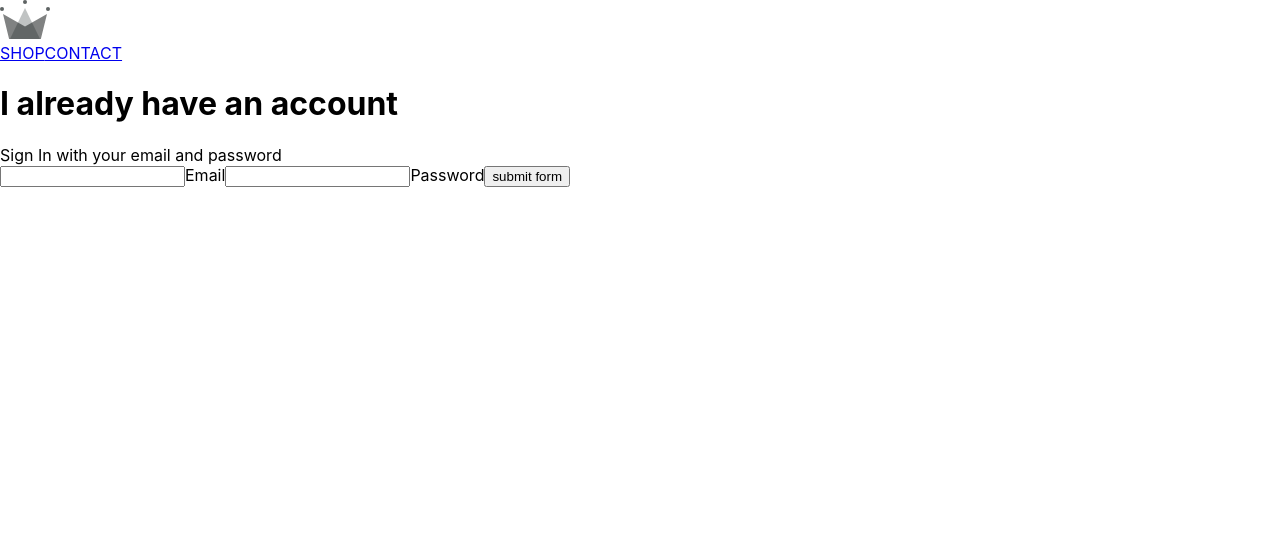
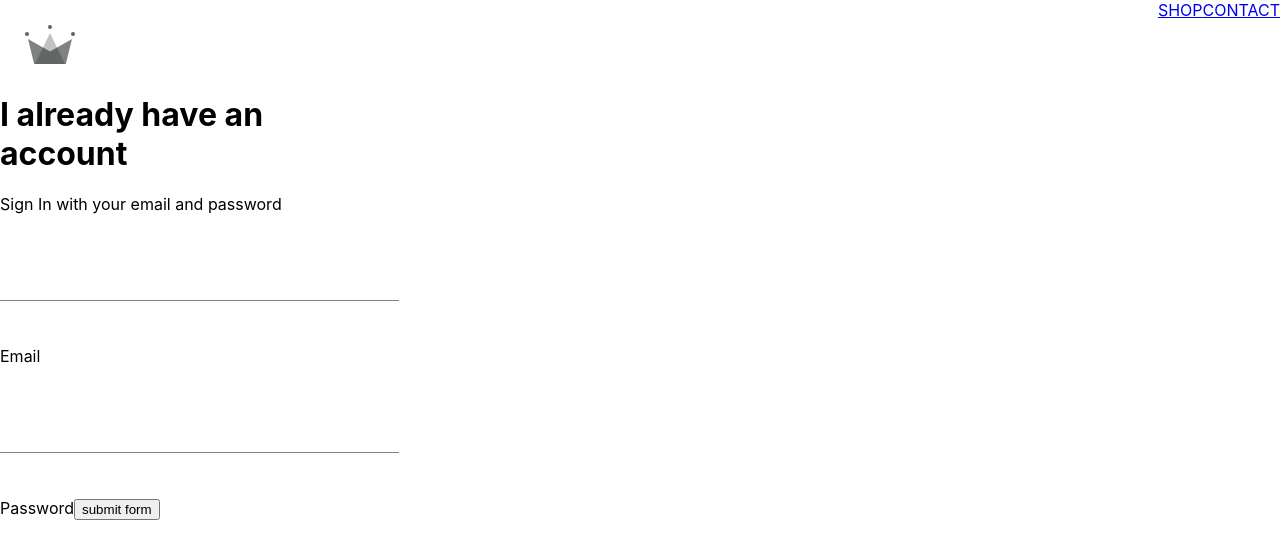
Before and after one commit to iqbalrafat/rares-clothing, a React (Create React App) app: page /SignIn in a window 1280 px wide. Shown: the top 558 px of the page. Built offline with nearby package versions, Linux system fonts and the light colour scheme; a web font is replaced by a local one.

Commit message:
[rares-clothing]--added Form-Input Component

```diff
--- /dev/null
+++ b/src/components/Form-Input/Form-Input.component.jsx
@@ -0,0 +1,25 @@
+import React from 'react'
+import './Form-Input.styles.scss'
+
+function FormInput({name,type,onChange,value,required,label}){
+return(
+  <div className="group">
+  <input className="form-input"
+      name={name}
+      type={type}
+      onChange={onChange}
+      value={value}
+      required={required}
+      />
+    {
+      label ?(
+        <label className={`${value.length ? 'shrink': ' '} form-label`}>
+           {label}
+        </label>
+       ):null
+    }
+  </div>
+ )
+}
+
+export default FormInput;
--- /dev/null
+++ b/src/components/Form-Input/Form-Input.styles.scss
@@ -0,0 +1,54 @@
+$sub-color: grey;
+$main-color: black;
+
+@mixin shrinkLabel {
+  top: -14px;
+  font-size: 12px;
+  color: $main-color;
+}
+
+.group {
+  position: relative;
+  margin: 45px 0;
+
+  .form-input {
+    background: none;
+    background-color: white;
+    color: $sub-color;
+    font-size: 18px;
+    padding: 10px 10px 10px 5px;
+    display: block;
+    width: 100%;
+    border: none;
+    border-radius: 0;
+    border-bottom: 1px solid $sub-color;
+    margin: 25px 0;
+
+    &:focus {
+      outline: none;
+    }
+
+    &:focus ~ .form-input-label {
+      @include shrinkLabel();
+    }
+  }
+
+  input[type='password'] {
+    letter-spacing: 0.3em;
+  }
+
+  .form-input-label {
+    color: $sub-color;
+    font-size: 16px;
+    font-weight: normal;
+    position: absolute;
+    pointer-events: none;
+    left: 5px;
+    top: 10px;
+    transition: 300ms ease all;
+
+    &.shrink {
+      @include shrinkLabel();
+    }
+  }
+}
--- a/src/components/Header/Header.styles.scss
+++ b/src/components/Header/Header.styles.scss
@@ -0,0 +1,25 @@
+.header {
+  height: 70px;
+  width: 100%;
+  display: flex;
+  justify-content: space-between;
+  margin-bottom: 25px;
+
+  .logo-container {
+    height: 100%;
+    width: 70px;
+    padding: 25px;
+  }
+
+  .options {
+    width: 50%;
+    height: 100%;
+    display: flex;
+    align-items: center;
+    justify-content: flex-end;
+
+    .option {
+      padding: 10px 15px;
+    }
+  }
+}
--- a/src/components/SignIn/SignIn.component.jsx
+++ b/src/components/SignIn/SignIn.component.jsx
@@ -1,5 +1,6 @@
 import React, {Component} from 'react'
 import './SignIn.styles.scss'
+import FormInput from '../Form-Input/Form-Input.component'
 class SignIn extends Component {
   constructor() {
     super();
@@ -25,7 +26,7 @@
         <h1>I already have an account</h1>
           <span>Sign In with your email and password</span>
           <form onSubmit={this.handleSubmit}>
-            <input
+            <FormInput
                 type="email"
                 name="email"
                 value={this.state.email}
@@ -33,7 +34,7 @@
                 required
             />
             <label>Email</label>
-            <input
+            <FormInput
                 type="password"
                 name="password"
                 value={this.state.password}
--- a/src/components/SignIn/SignIn.styles.scss
+++ b/src/components/SignIn/SignIn.styles.scss
@@ -0,0 +1,3 @@
+.sign-in{
+  width: 30VW;
+}
```
